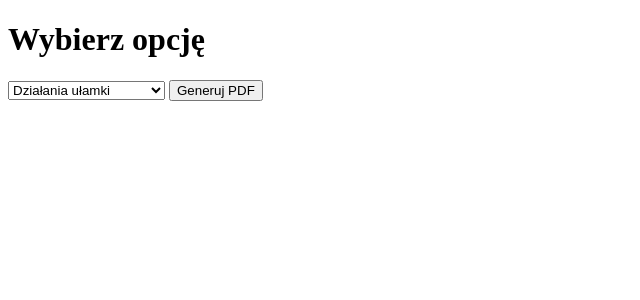
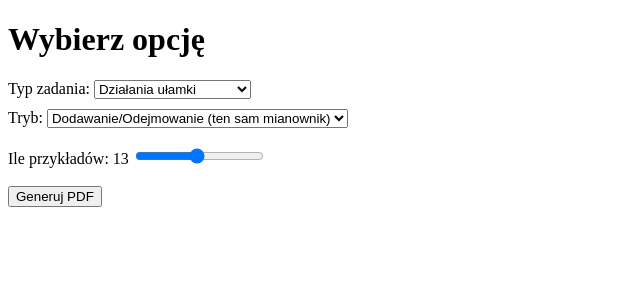
Before and after one commit to Michal-Balcerak/generator, a Flask app: page / in a window 1280 px wide. Shown: the top 300 px of the page, without its empty margins (0-640 px from the left). Run offline with Flask 2, Linux system fonts and the light colour scheme.

Commit message:
rozbudowa

```diff
--- a/main.py
+++ b/main.py
@@ -16,12 +16,16 @@ def generate():
     if not os.path.exists(script_path):
         return "Niepoprawna opcja", 400
 
+    # domyślne
+    tryb = request.form.get('tryb', '1')
+    ile = request.form.get('ile_przykladow', '26')
+
 
     if os.name == "nt":
         python_executable = os.path.join(".venv", "Scripts", "python.exe")
     else:
         python_executable = os.path.join(".venv", "bin", "python")
-    result = subprocess.run([python_executable, script_path], capture_output=True, text=True)
+    result = subprocess.run([python_executable, script_path, tryb, ile], capture_output=True, text=True)
 
     # print("STDOUT:", result.stdout)
     # print("STDERR:", result.stderr)
--- a/scripts/stworz_dzialanie_ulamki.py
+++ b/scripts/stworz_dzialanie_ulamki.py
@@ -52,4 +52,7 @@ def generuj_pdf(tryb=1, ile_przykladow=26):
     pdf(latex_text=output, output_dir=output_dir, temp_dir=temp_dir, file_name=file_name)
 
 if __name__ == "__main__":
-    generuj_pdf()
+    import sys
+    tryb = int(sys.argv[1]) if len(sys.argv) > 1 else 1
+    ile = int(sys.argv[2]) if len(sys.argv) > 2 else 26
+    generuj_pdf(tryb=tryb, ile_przykladow=ile)
--- a/scripts/stworz_uklad_rownan.py
+++ b/scripts/stworz_uklad_rownan.py
@@ -3,6 +3,9 @@ from uklady2 import stworz_uklad2
 from generate_pdf import pdf
 
 
+# Tryb
+# 1 - latwe
+# 2 - trudne (tylko 2 lub 3 zmienne)
 def generuj_pdf(tryb=1, liczba_zmiennych=2, ile_przykladow=26):
     output=''
 
--- a/scripts/uklady2.py
+++ b/scripts/uklady2.py
@@ -15,8 +15,6 @@ def stworz_uklad2(n):
         oznaczenia = ['x', 'y', 'z']
     else:
         sys.exit()
-        # for i in range(n):
-        #     oznaczenia.append(f'x_{i+1}')
 
     for i in range(n):
         x = random.randint(-9, 9)
--- a/templates/index.html
+++ b/templates/index.html
@@ -7,14 +7,41 @@
 <body>
     <h1>Wybierz opcję </h1>
     <form action="/generate" method="post">
-        <select name="option">
+        <label for="option">Typ zadania:</label>
+        <select name="option" id="option" onchange="toggleExtraOptions()">
             <option value="stworz_dzialanie_ulamki">Działania ułamki</option>
             <option value="stworz_przyklad_pierwiastki">Przykłady pierwiastki</option>
             <option value="stworz_dzialanie_pierwiastek">Działania pierwiastki</option>
             <option value="stworz_rownanie_nierownosc">Równanie kwadratowe</option>
             <option value="stworz_uklad_rownan">Układ równań</option>
         </select>
+        <div id="ulamki-options" style="display:none; margin-top: 10px;">
+            <label for="tryb">Tryb:</label>
+            <select name="tryb" id="tryb">
+                <option value="1">Dodawanie/Odejmowanie (ten sam mianownik)</option>
+                <option value="2">Dodawanie/Odejmowanie (różne mianowniki)</option>
+                <option value="3">Mnożenie/Dzielenie</option>
+            </select>
+
+            <br><br>
+
+            <label for="ile_przykladow">Ile przykładów: <span id="ile_value">13</span></label>
+            <input type="range" name="ile_przykladow" id="ile_przykladow" min="1" max="26" value="13" oninput="document.getElementById('ile_value').innerText = this.value">
+        </div>
+
+        <br>
         <button type="submit">Generuj PDF</button>
     </form>
+
+    <script>
+        function toggleExtraOptions() {
+            const option = document.getElementById("option").value;
+            const ulamkiOptions = document.getElementById("ulamki-options");
+            ulamkiOptions.style.display = (option === "stworz_dzialanie_ulamki") ? "block" : "none";
+        }
+
+        // uruchom przy załadowaniu
+        toggleExtraOptions();
+    </script>
 </body>
 </html>
```
Also changed, not shown: scripts/stworz_przyklad_pierwiastki.py (+6 -3 lines).
